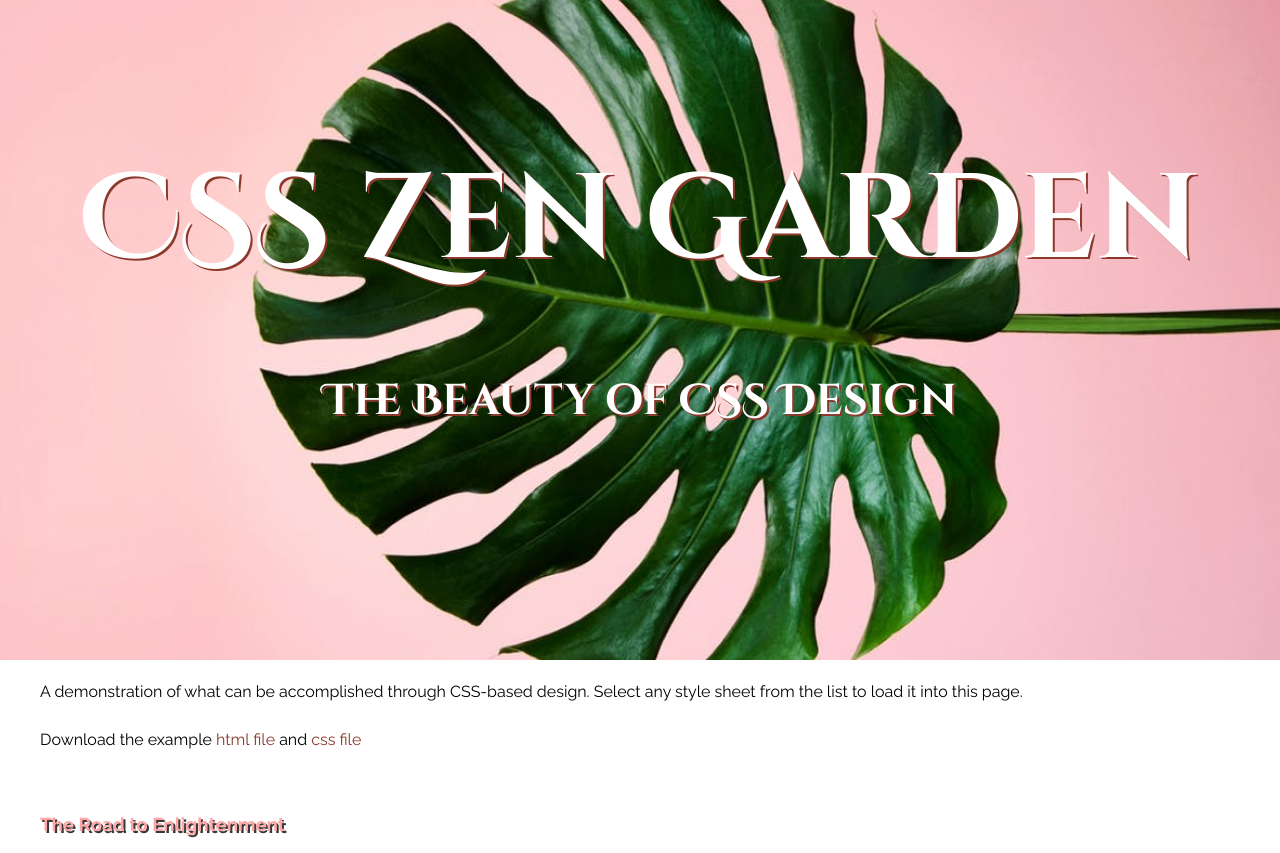
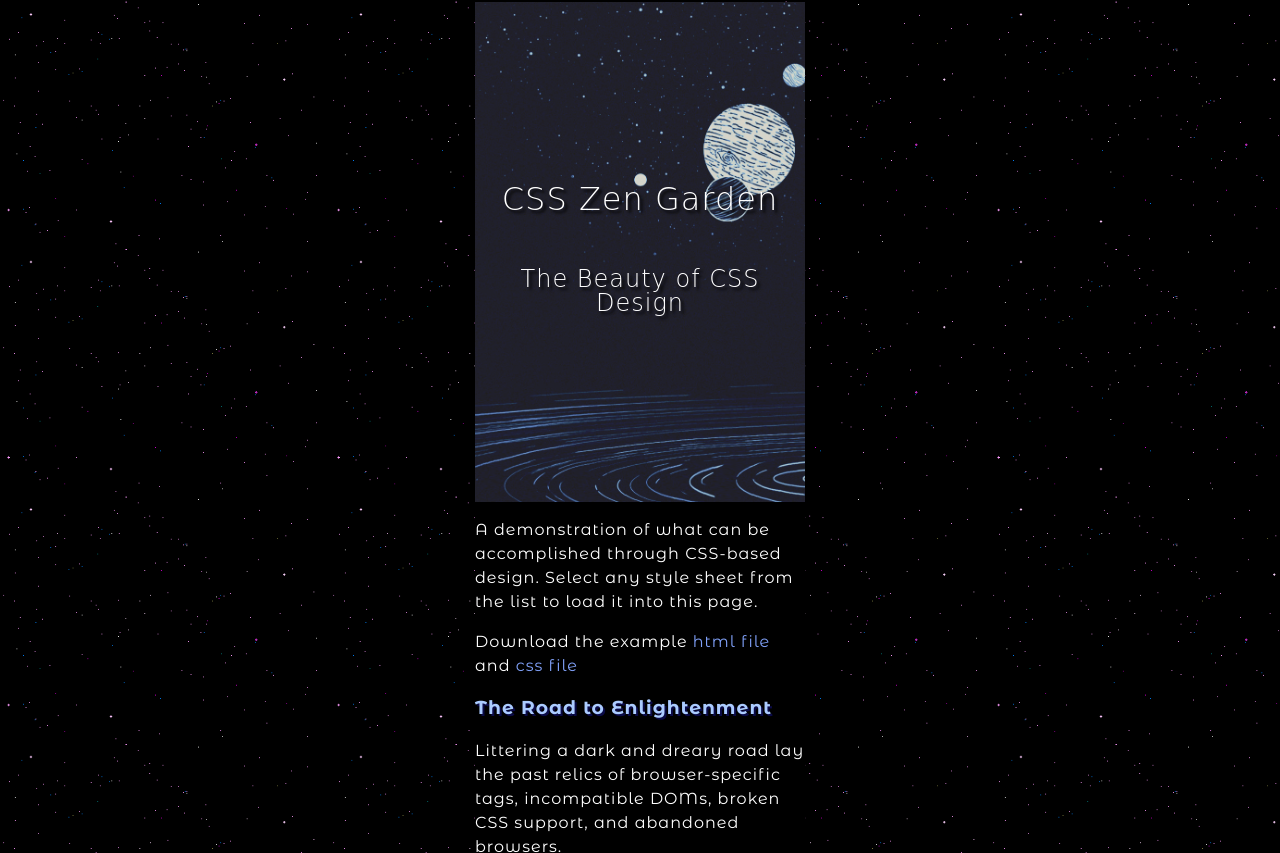
Before and after one commit to yahtzi/CSSFinalProject-01, a plain HTML site: page index.html in a window 1280 px wide. Shown: the top 853 px of the page. Drawn offline with Linux system fonts and the light colour scheme; a web font is replaced by a local one.

Commit message:
I merged all my files together because I did them seperately by accident. I also made some changes to my sites margin-wise. I don't know why but my sites changed overnight for whatever reason. It's been adjusted.

```diff
--- a/index.html
+++ b/index.html
@@ -3,7 +3,7 @@
 <head>
 	<meta charset="utf-8">
 	<title>CSS Zen Garden: The Beauty of CSS Design</title>
-	<link rel="stylesheet" media="screen" href="style.css">
+	<link rel="stylesheet" media="screen" href="style2.css">
 	<meta name="viewport" content="width=device-width, initial-scale=1.0">
 </head>
 
--- a/style.css
+++ b/style.css
@@ -22,7 +22,6 @@
 body {
     font-size: 16px;
     font-family: 'Raleway', sans-serif;
-    margin: -15px -10px 0px -10px;
 }
 
 
@@ -31,13 +30,13 @@
     font-size: 250%;
     font-weight: bolder;
     position: relative;
-    top: 155px;
+    top: 255px;
 }
 
 h2 {
     font-family: 'Cinzel Decorative', cursive;
     font-size: 90%;
-    margin-top: 225px;
+    margin-top: 325px;
 }
 
 h3 {
@@ -46,17 +45,21 @@
 }
 
 header {
-    background-image: url(images/leaf.jpg);
+    background-image: url(SiteOneImages/leaf.jpg);
     background-position: center;
     background-repeat: no-repeat;
     background-size: cover;
-    height: 675px;
+    height: 970px;
 
     color: white;
     font-size: 3em;
-    margin-top: -100px;
+    margin-top: -110px;
     text-shadow: #8C392C 2px 2px;
     text-align: center;
+}
+
+html {
+    margin-bottom: 90px;
 }
 
 .main {
@@ -87,3 +90,7 @@
     background-color: #ffe8e8;
     padding-left: 40px;
 }
+
+.summary {
+    margin-top: 40px;
+}
--- /dev/null
+++ b/style2.css
@@ -0,0 +1,65 @@
+/*
+font-family: 'Montserrat', sans-serif;              Head
+font-family: 'Open Sans Condensed', sans-serif;     Body
+*/
+
+@import url('https://fonts.googleapis.com/css?family=Megrim|Montserrat+Alternates:400,400i,700,700i,800,800i&display=swap');
+
+abbr {
+    text-decoration: none;
+}
+
+a:focus, a:hover {
+    background-color: #0a0a47;
+    border-radius: 5px;
+}
+
+a:link, a:visited {
+    color: #80A1F9;
+    text-decoration: none;
+}
+
+body {
+    background-color: black;
+    color: white;
+    font-size: 16px;
+    font-family: 'Montserrat Alternates', sans-serif;
+    letter-spacing: 1px;
+    line-height: 1.5rem;
+    margin: -25px 475px 50px 475px;
+}
+
+header {
+    background-image: url(SiteTwoImages/Hum.png);
+    background-size: cover;
+    height: 500px;
+}
+
+html {
+    background-image: url(SiteTwoImages/real.gif);
+    background-size: 330px;
+
+}
+
+h1, h2 {
+    color: white;
+    font-family: 'Megrim', cursive;
+    font-weight: lighter;
+    text-align: center;
+    text-shadow: black 3px 3px 3px;
+}
+
+h1 {
+    font-size: 2em;
+    padding-top: 185px;
+}
+
+h2 {
+    font-size: 1.5em;
+    padding-top: 30px;
+}
+
+h3 {
+    color: #abcbff;
+    text-shadow: #0a0a47 2px 2px;
+}
```
Also changed, not shown: SiteOneImages/leaf.jpg (renamed from images/leaf.jpg), SiteOneImages/zen.jpg (renamed from images/zen.jpg), SiteTwoImages/Hum.png (added), SiteTwoImages/NeonClouds.jpg (added), SiteTwoImages/real.gif (added), 2 other files.
